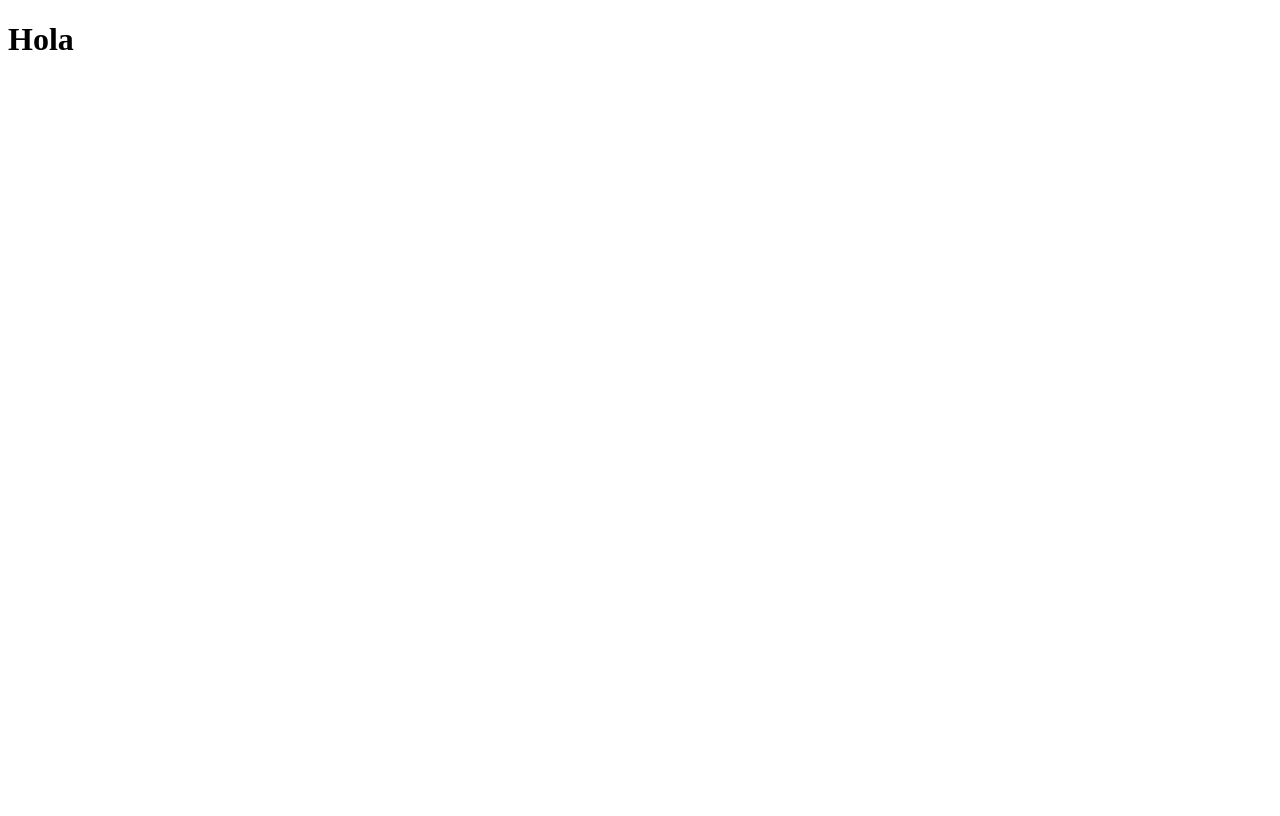
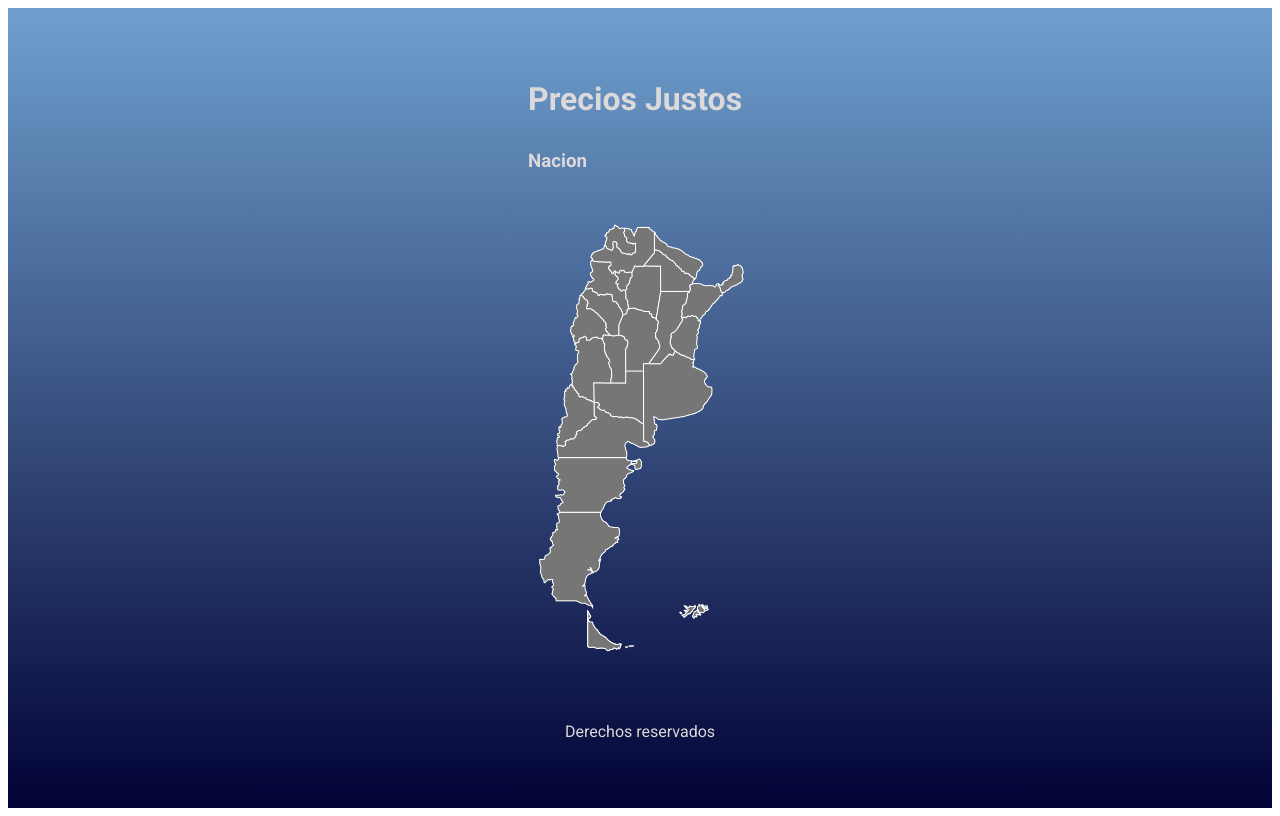
Before and after one commit to luis782006/preciosJustos, an Angular app in the folder Precios-Justos/: page / in a window 1280 px wide. Built offline with nearby package versions, Linux system fonts and the light colour scheme.

Commit message:
pagina de inicio

```diff
--- a/Precios-Justos/src/app/componentes/home/home.component.html
+++ b/Precios-Justos/src/app/componentes/home/home.component.html
@@ -1,2 +1,12 @@
 
-<h1>Hola</h1>
+<div class="container">
+    <div class="row portal">
+        <div class="col">
+            <h1>Precios Justos</h1>
+            <h3>Nacion</h3>
+            <img src="../../../assets/argMapa.png" alt="mapa">
+            <p class="footer">Derechos reservados</p>
+        </div>
+    </div>
+
+</div>
--- a/Precios-Justos/src/app/componentes/home/home.component.scss
+++ b/Precios-Justos/src/app/componentes/home/home.component.scss
@@ -0,0 +1,29 @@
+@import '../../shared/miSass.scss';
+.container {
+    h1, h3{
+        font-family: $font;
+        color:$primary-color;
+        margin-bottom: 2rem;
+
+    }
+
+
+}
+.portal {
+    @include theme;
+    @include center;
+    width:100%;
+    height:100vh;
+    margin:auto;
+  }
+.footer{
+    color:$primary-color;
+    font-family: $font;
+    //margin-top:30rem ;
+    @include center;
+    margin-top:4rem;
+}
+img{
+    width:14rem;
+    margin-top: 1rem;
+}
--- a/Precios-Justos/src/app/componentes/home/home.component.ts
+++ b/Precios-Justos/src/app/componentes/home/home.component.ts
@@ -1,5 +1,5 @@
 import { Component, OnInit } from '@angular/core';
-
+import {interval,timer} from 'rxjs';
 
 @Component({
   selector: 'app-home',
@@ -7,12 +7,19 @@ import { Component, OnInit } from '@angular/core';
   styleUrls: ['./home.component.scss']
 })
 export class HomeComponent implements OnInit {
-
+  //https://puntotech.github.io/rxjs-docu/operators/filtering/takeUntil
 
   constructor() { }
 
   ngOnInit(): void {
+    const counting=interval(1000);
 
+    counting.subscribe((sec)=>{
+      if (sec>1) {
+        console.log(sec);
+
+      }
+    })
   }
 
 }
--- /dev/null
+++ b/Precios-Justos/src/app/shared/miSass.scss
@@ -0,0 +1,16 @@
+
+
+$font: Roboto, sans-serif;
+$primary-color: rgb(219, 217, 217);
+
+@mixin theme($theme: rgb(77,78,129)) {
+    background: $theme;
+    background: linear-gradient(0deg, rgb(2, 2, 53) 0%,#6FA0CE 100%);
+
+  }
+
+@mixin center(){
+    display: flex;
+    justify-content: center;
+    align-items: center;
+}
--- a/Precios-Justos/src/styles.scss
+++ b/Precios-Justos/src/styles.scss
@@ -1 +1,2 @@
 /* You can add global styles to this file, and also import other style files */
+@import url('https://fonts.googleapis.com/css2?family=IBM+Plex+Serif:wght@300;400;500&family=Roboto+Slab:wght@400;500&family=Roboto:wght@100;400;700&display=swap');
```
Also changed, not shown: Precios-Justos/src/assets/argMapa.png (added).
